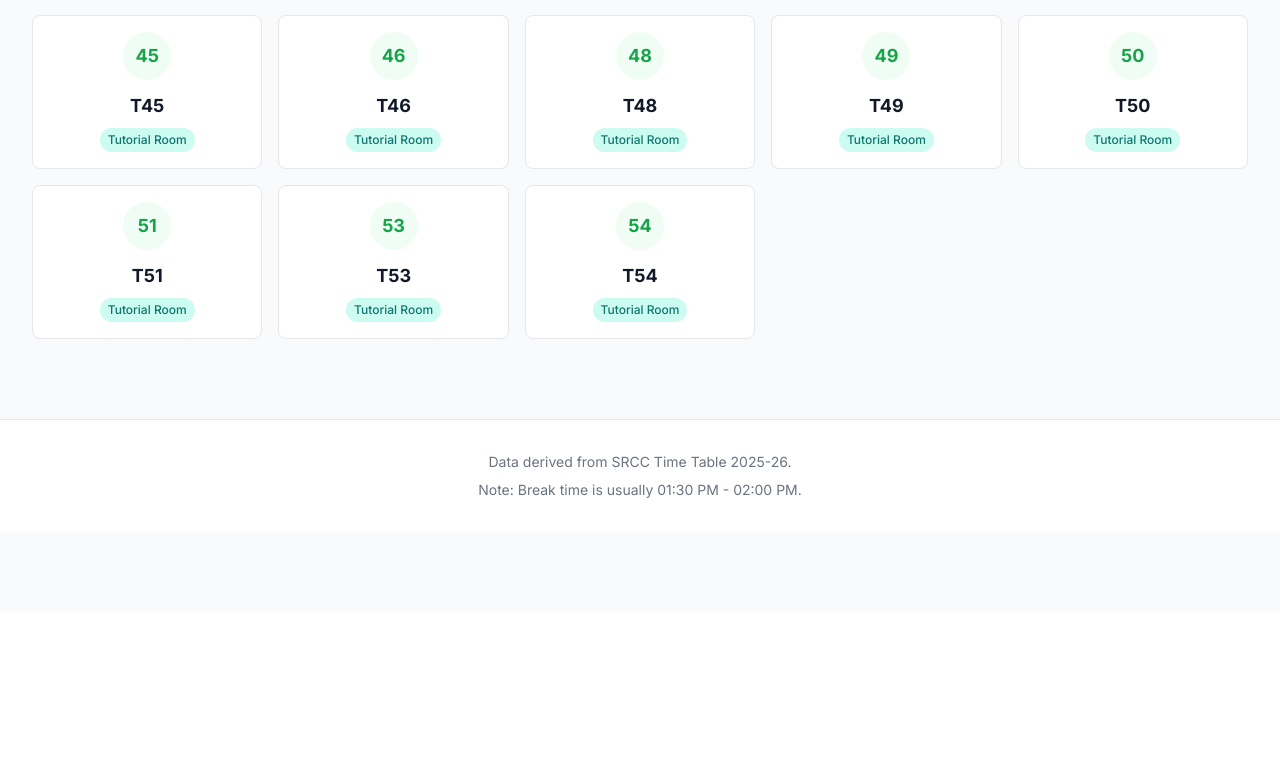
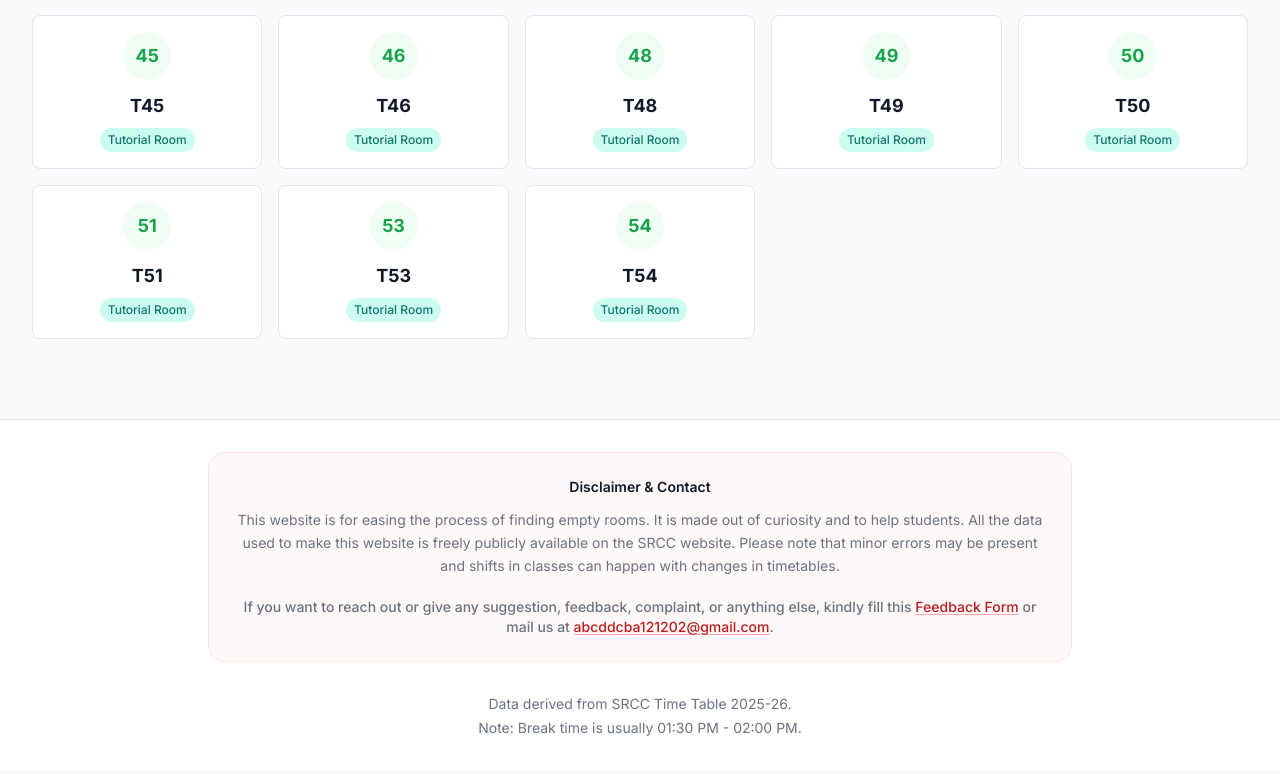
Before and after one commit to keshavsingal19-lab/Timetable, a React (Vite) app: page / in a window 1280 px wide. Shown: the part 1679-2453 px from the top of the page. Before the commit the page ends 2291 px from the top, so only its background shows below. Built offline with nearby package versions, Linux system fonts and the light colour scheme.

Commit message:
disclaimer

```diff
--- a/App.tsx
+++ b/App.tsx
@@ -185,10 +185,43 @@ function App() {
       </main>
 
        {/* Footer */}
-       <footer className="bg-white border-t border-gray-200 mt-12 py-8">
-        <div className="max-w-7xl mx-auto px-4 text-center text-gray-500 text-sm">
-          <p>Data derived from SRCC Time Table 2025-26.</p>
-          <p className="mt-2">Note: Break time is usually 01:30 PM - 02:00 PM.</p>
+      <footer className="bg-white border-t border-gray-200 mt-12 py-8">
+        <div className="max-w-4xl mx-auto px-4 text-center text-gray-500 text-sm space-y-8">
+
+          {/* Disclaimer & Contact Section */}
+          <div className="bg-red-50/50 p-6 rounded-2xl border border-red-100 space-y-3">
+            <h3 className="font-semibold text-gray-900">Disclaimer & Contact</h3>
+            <p className="leading-relaxed">
+              This website is for easing the process of finding empty rooms. It is made out of curiosity
+              and to help students. All the data used to make this website is freely publicly available
+              on the SRCC website. Please note that minor errors may be present and shifts in classes
+              can happen with changes in timetables.
+            </p>
+            <p className="pt-2 font-medium">
+              If you want to reach out or give any suggestion, feedback, complaint, or anything else, kindly fill this{' '}
+              <a
+                href="https://forms.gle/zeomA3EvBPz2BGmBA"
+                target="_blank"
+                rel="noopener noreferrer"
+                className="text-red-700 hover:text-red-900 underline decoration-red-300 underline-offset-2"
+              >
+                Feedback Form
+              </a>
+              {' '}or mail us at{' '}
+              <a
+                href="mailto:abcddcba121202@gmail.com"
+                className="text-red-700 hover:text-red-900 underline decoration-red-300 underline-offset-2"
+              >
+                abcddcba121202@gmail.com
+              </a>.
+            </p>
+          </div>
+
+          {/* Original Footer Info */}
+          <div>
+            <p>Data derived from SRCC Time Table 2025-26.</p>
+            <p className="mt-1">Note: Break time is usually 01:30 PM - 02:00 PM.</p>
+          </div>
         </div>
       </footer>
     </div>
```
